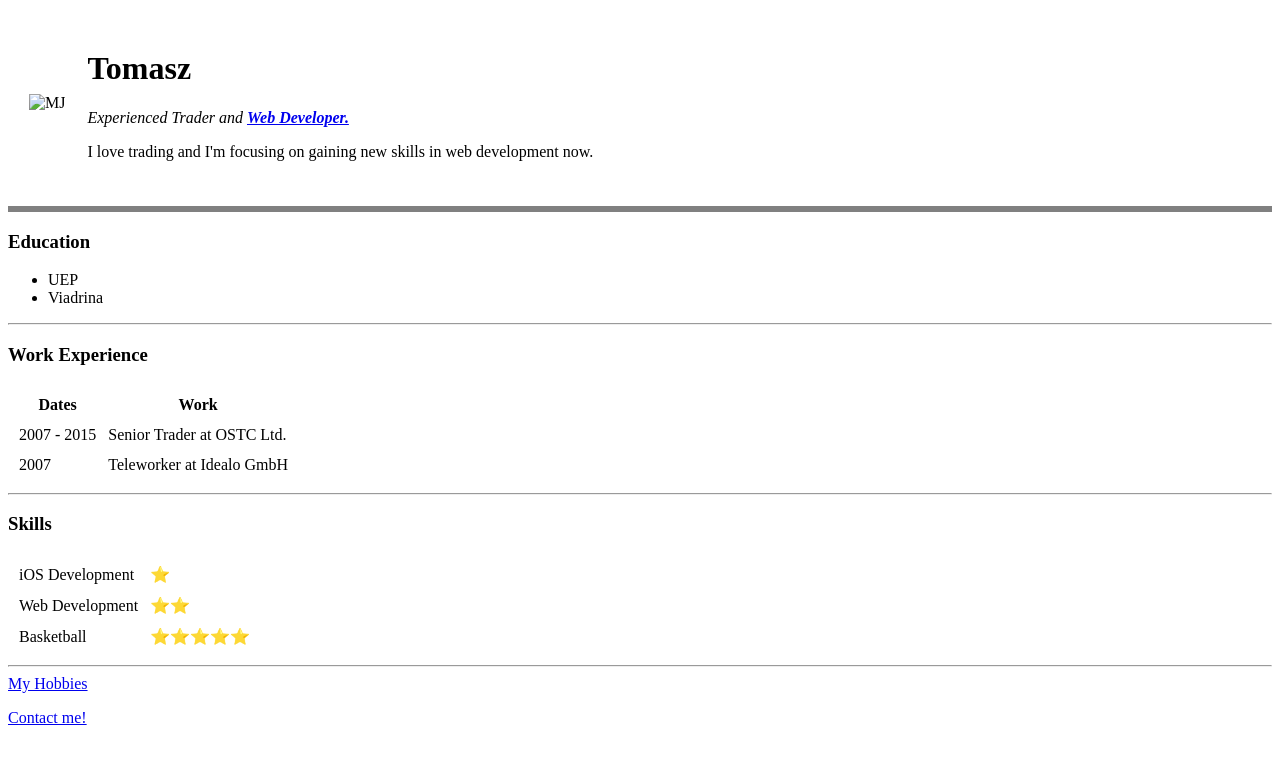
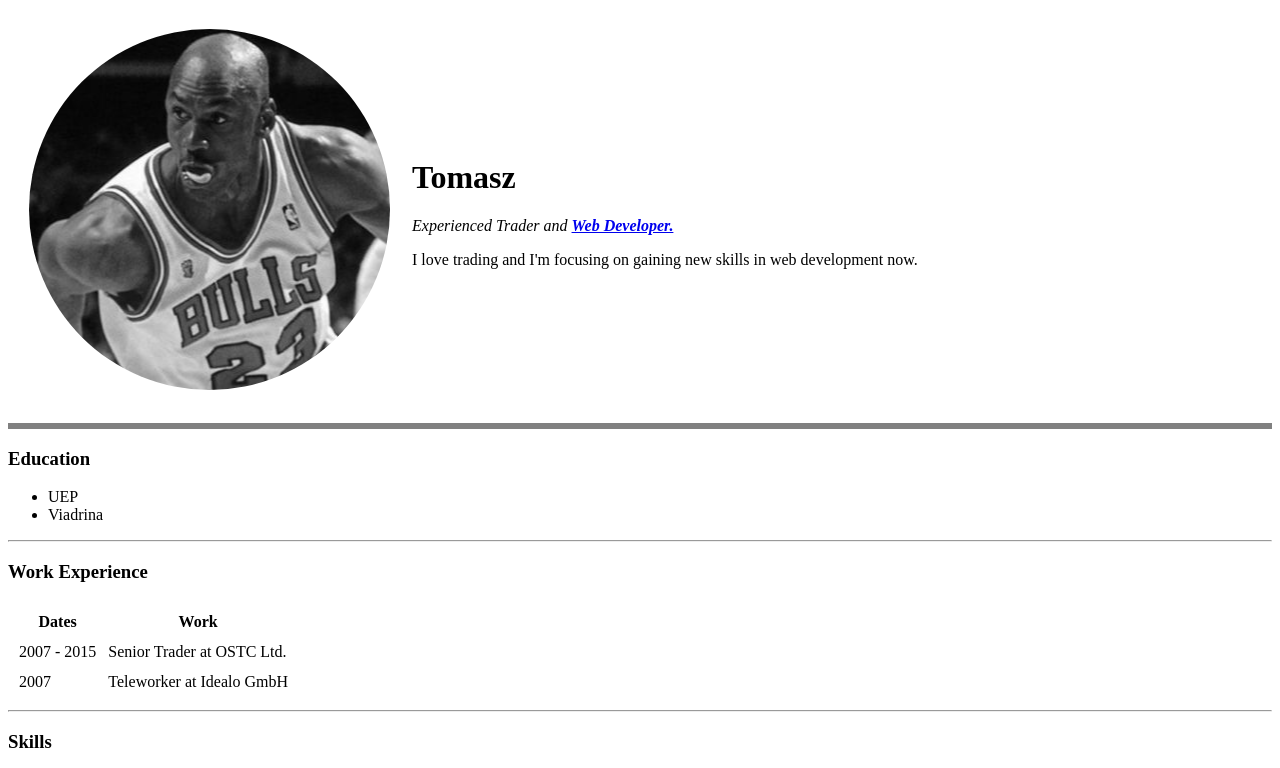
Before and after one commit to TomaszP23/CV, a plain HTML site: page index.html in a window 1280 px wide. Shown: the top 768 px of the page. Drawn offline with Linux system fonts and the light colour scheme.

Commit message:
Add files via upload

```diff
--- a/index.html
+++ b/index.html
@@ -9,7 +9,7 @@
 <body>
   <table cellspacing="20">
     <tr>
-      <td><img src="images/MJ.png" alt="MJ"></td>
+      <td><img src="MJ.png" alt="MJ"></td>
       <td>
         <h1>Tomasz</h1>
         <p><em>Experienced Trader and <strong><a href="https://www.oracle.com/pl/index.html">Web Developer.</a></strong></em></p>
```
